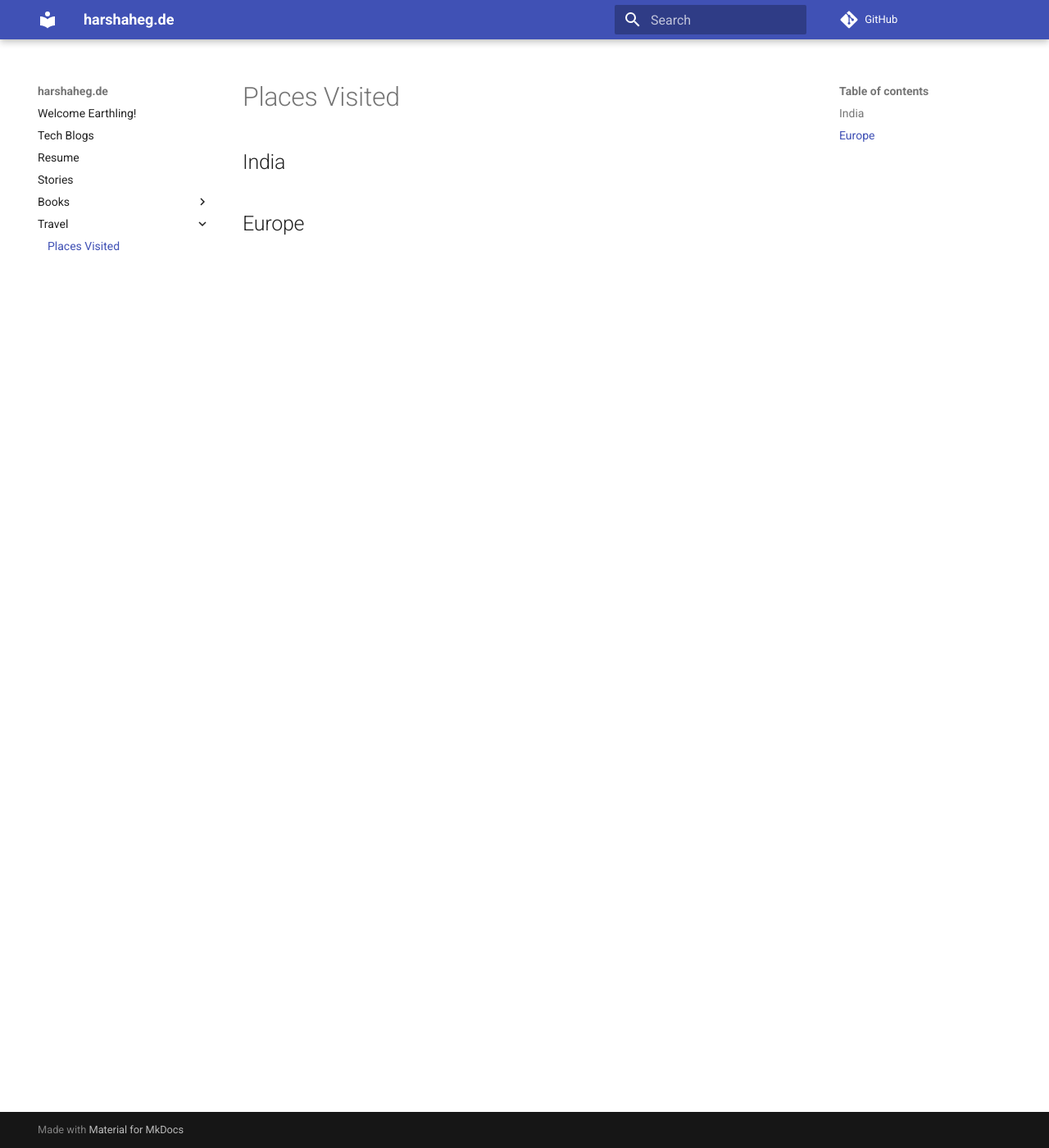
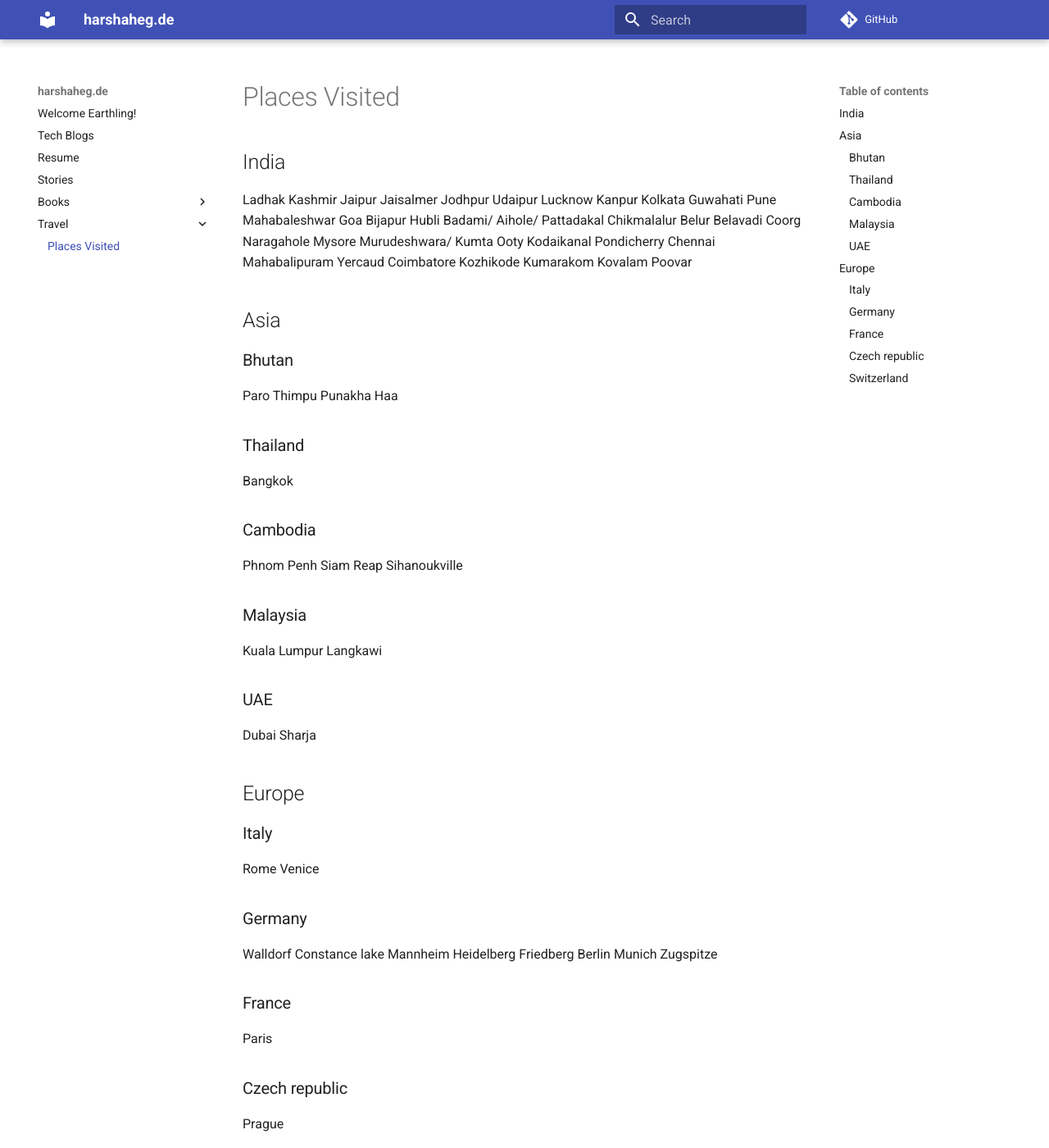
Before and after one commit to harshakhegde/harshakhegde.github.io, an MkDocs documentation site: the page built from home/travel/places-visited.md, in a window 1280 px wide and 1400 px high. Shown: the whole window at 82% size. Built offline with MkDocs 1.6.1 and Material for MkDocs 9.7.7, drawn with Linux system fonts in a browser that asks for light colours; comment, search, counter and statistics services are not loaded; some of the changed text lies outside the part shown.

Commit message:
places visited

```diff
--- a/home/travel/places-visited.md
+++ b/home/travel/places-visited.md
@@ -1,3 +1,86 @@
 # Places Visited
 ## India
+Ladhak
+Kashmir
+Jaipur
+Jaisalmer
+Jodhpur
+Udaipur
+Lucknow
+Kanpur
+Kolkata
+Guwahati
+Pune
+Mahabaleshwar
+Goa
+Bijapur
+Hubli
+Badami/ Aihole/ Pattadakal
+Chikmalalur
+Belur
+Belavadi
+Coorg
+Naragahole
+Mysore
+Murudeshwara/ Kumta
+Ooty
+Kodaikanal
+Pondicherry
+Chennai
+Mahabalipuram
+Yercaud
+Coimbatore
+Kozhikode
+Kumarakom
+Kovalam
+Poovar
+
+## Asia
+### Bhutan
+Paro
+Thimpu
+Punakha
+Haa
+
+### Thailand
+Bangkok
+
+### Cambodia
+Phnom Penh
+Siam Reap
+Sihanoukville
+
+### Malaysia
+Kuala Lumpur
+Langkawi
+
+### UAE
+Dubai
+Sharja
+
+
 ## Europe
+
+### Italy
+Rome
+Venice
+
+### Germany
+Walldorf
+Constance lake
+Mannheim
+Heidelberg
+Friedberg
+Berlin
+Munich
+Zugspitze
+
+### France
+Paris
+
+### Czech republic
+Prague
+
+### Switzerland
+Interlaken -Jungfraujoch
+Zurich
```
